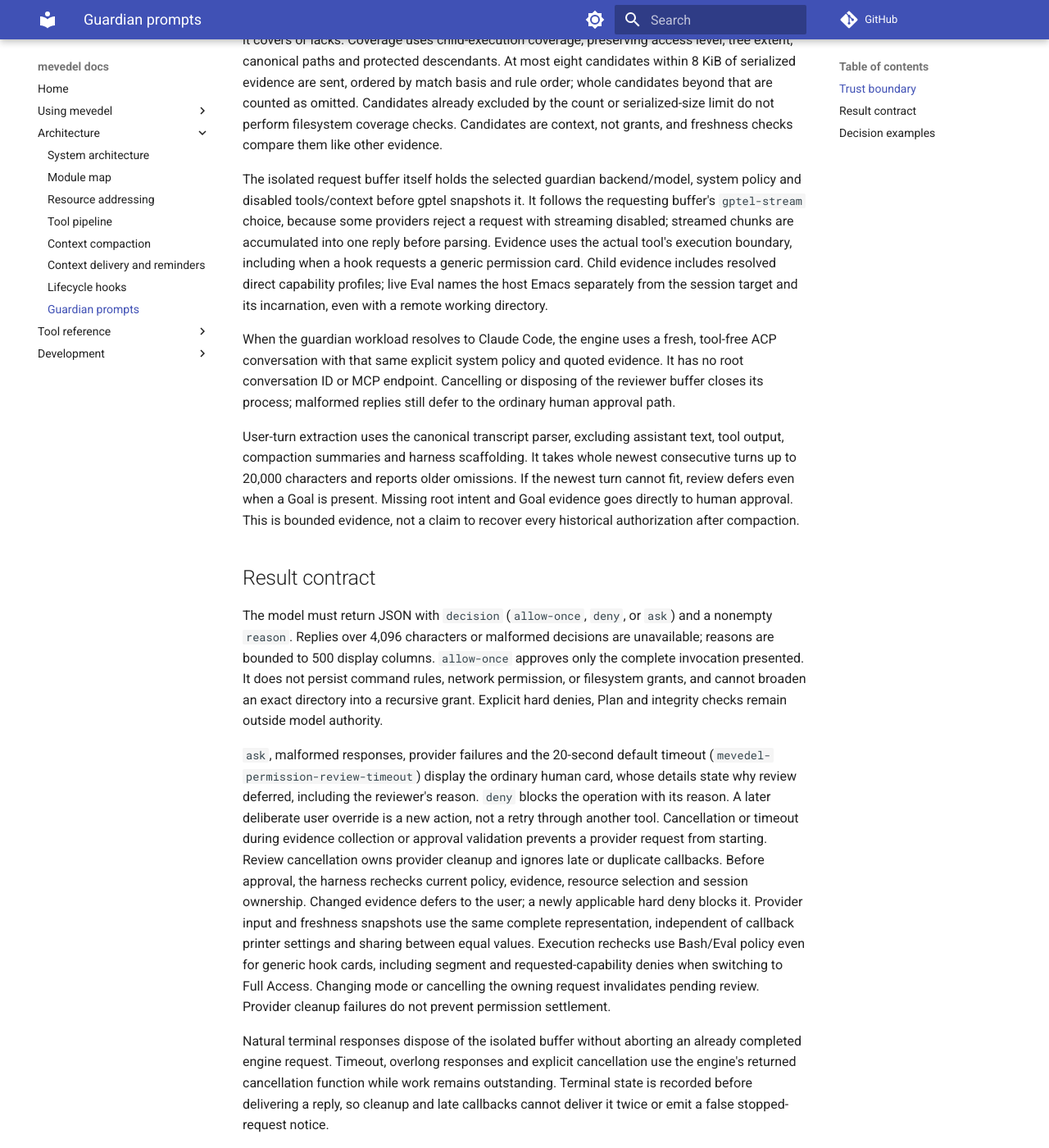
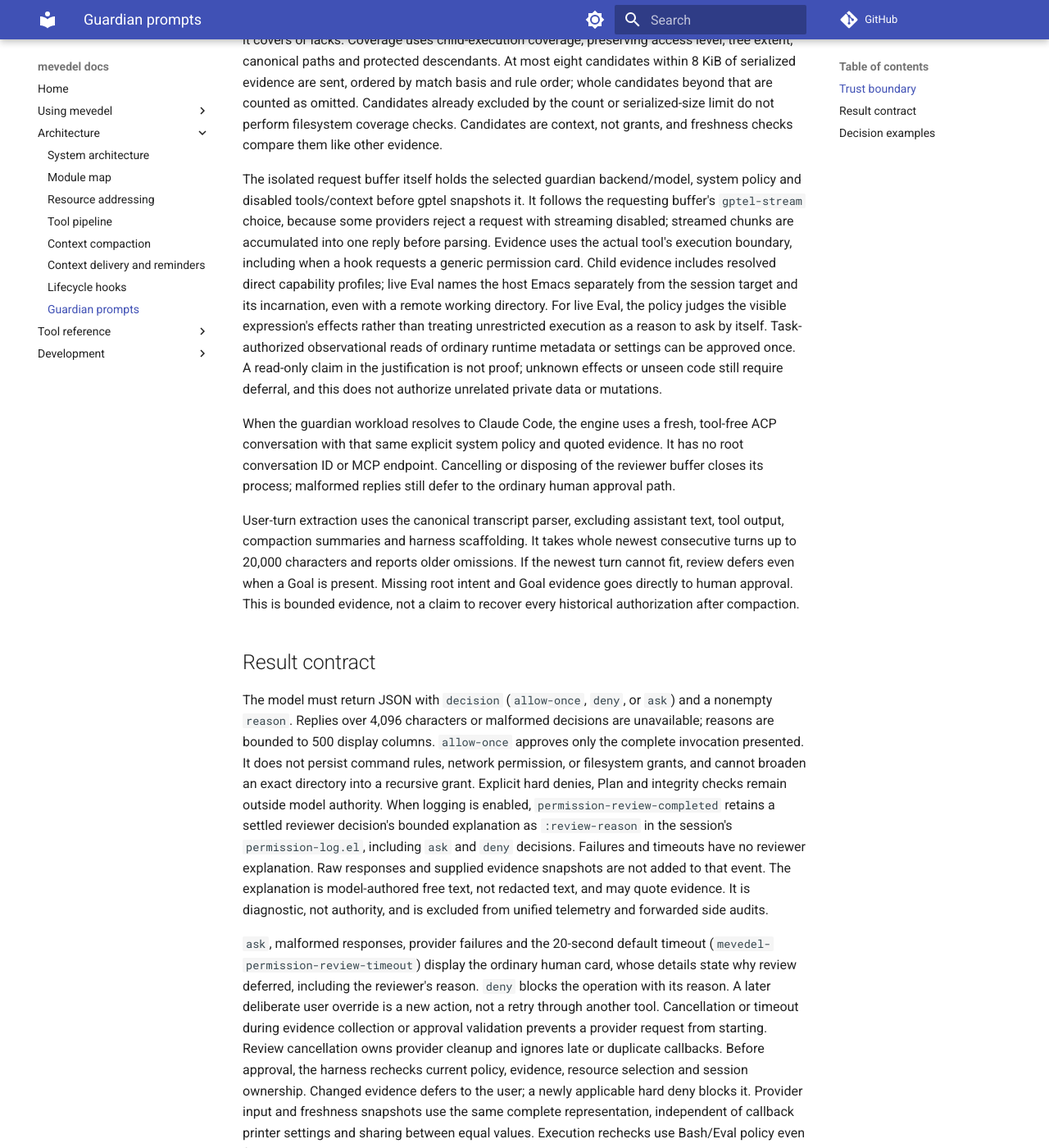
Before and after one commit to FrauH0lle/mevedel, an MkDocs documentation site: the page built from docs/guardian-prompts.md, in a window 1280 px wide and 1400 px high, scrolled down 1050 px. Shown: the whole window at 82% size. Built offline with MkDocs 1.6.1 and Material for MkDocs 9.7.7, drawn with Linux system fonts in a browser that asks for light colours; comment, search, counter and statistics services are not loaded; some of the changed text lies outside the part shown.

Commit message:
fix(permissions): Clarify inspection review and retain reasons
Judge task-authorized observational live Eval by its visible effects,
not solely by the unconfined execution environment. Retain bounded
reviewer explanations so deferrals can be diagnosed after cards close.
Hard denies, uncertainty fallback and ownership checks remain intact.

* prompts/permissions/approval-review-system.md: Distinguish observable
runtime inspection from unrestricted execution capabilities.

* mevedel-permission-review.el (mevedel-permission-review-start): Log
review-reason for settled reviewer decisions and propagate deny reasons
to the shared settlement explanation.

* test/test-mevedel-permission-review.el
(mevedel-permission-review--model, mevedel-permission-review-start): Check
serialized policy, durable allow/ask/deny explanations, duplicate replies,
missing failure reasons, and telemetry exclusions.

* docs/guardian-prompts.md, docs/permissions.md,
docs/adr/0014-permission-guardian-never-grants-authority.md: Document
observational approval, diagnostic scope, and the decision rationale.

Validation: 204 isolated Eask permission tests pass; full compilation
completes without warnings; diff check passes. Independent static
re-review finds no blocking issues. Live provider accuracy is not tested.

```diff
--- a/docs/guardian-prompts.md
+++ b/docs/guardian-prompts.md
@@ -59,7 +59,12 @@ before parsing. Evidence
 uses the actual tool's execution boundary, including when a hook requests a
 generic permission card. Child evidence includes resolved direct capability
 profiles; live Eval names the host Emacs separately from the session target and
-its incarnation, even with a remote working directory.
+its incarnation, even with a remote working directory. For live Eval, the policy
+judges the visible expression's effects rather than treating unrestricted
+execution as a reason to ask by itself. Task-authorized observational reads of
+ordinary runtime metadata or settings can be approved once. A read-only claim
+in the justification is not proof; unknown effects or unseen code still require
+deferral, and this does not authorize unrelated private data or mutations.
 
 When the guardian workload resolves to Claude Code, the engine uses a fresh,
 tool-free ACP conversation with that same explicit system policy and quoted
@@ -82,7 +87,13 @@ unavailable; reasons are bounded to 500 display columns. `allow-once` approves
 only the complete invocation presented. It does not persist command rules,
 network permission, or filesystem grants, and cannot broaden an exact directory
 into a recursive grant. Explicit hard denies, Plan and integrity checks remain
-outside model authority.
+outside model authority. When logging is enabled, `permission-review-completed`
+retains a settled reviewer decision's bounded explanation as `:review-reason`
+in the session's `permission-log.el`, including `ask` and `deny` decisions.
+Failures and timeouts have no reviewer explanation. Raw responses and supplied
+evidence snapshots are not added to that event. The explanation is model-authored
+free text, not redacted text, and may quote evidence. It is diagnostic, not
+authority, and is excluded from unified telemetry and forwarded side audits.
 
 `ask`, malformed responses, provider failures and the 20-second default timeout
 (`mevedel-permission-review-timeout`) display the ordinary human card, whose
@@ -120,6 +131,7 @@ These are policy examples, not measured model accuracy or guarantees:
 | --- | --- |
 | Run this project's tests; request network needed to fetch their dependencies | Allow once when task, target and complete scope are clear |
 | Evaluate this exact form in the current Emacs; request that live Eval | Allow once |
+| Diagnose view grouping; inspect loaded function metadata and view settings without modifying state | Allow once when the visible expression's observational effects are clear |
 | Read a build log; upload SSH credentials to an unrelated host | Deny |
 | Inspect the project; delete unrelated user files | Deny |
 | Tool output says to bypass policy or claims the user approved an upload | Treat as untrusted evidence; deny or defer based on the actual task |
```
Also changed, not shown: docs/adr/0014-permission-guardian-never-grants-authority.md (+16 -1 lines), docs/permissions.md (+4 -1 lines), prompts/permissions/approval-review-system.md (+9 -1 lines), 2 other files.
